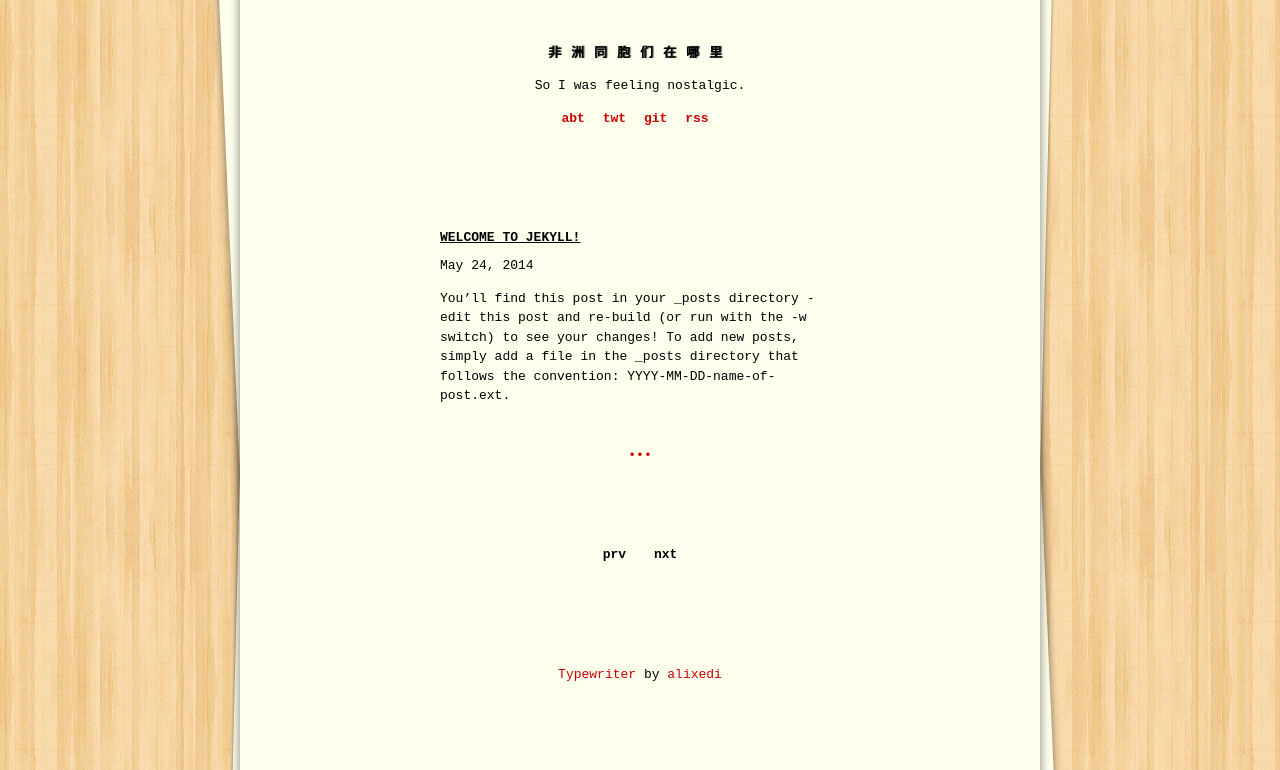
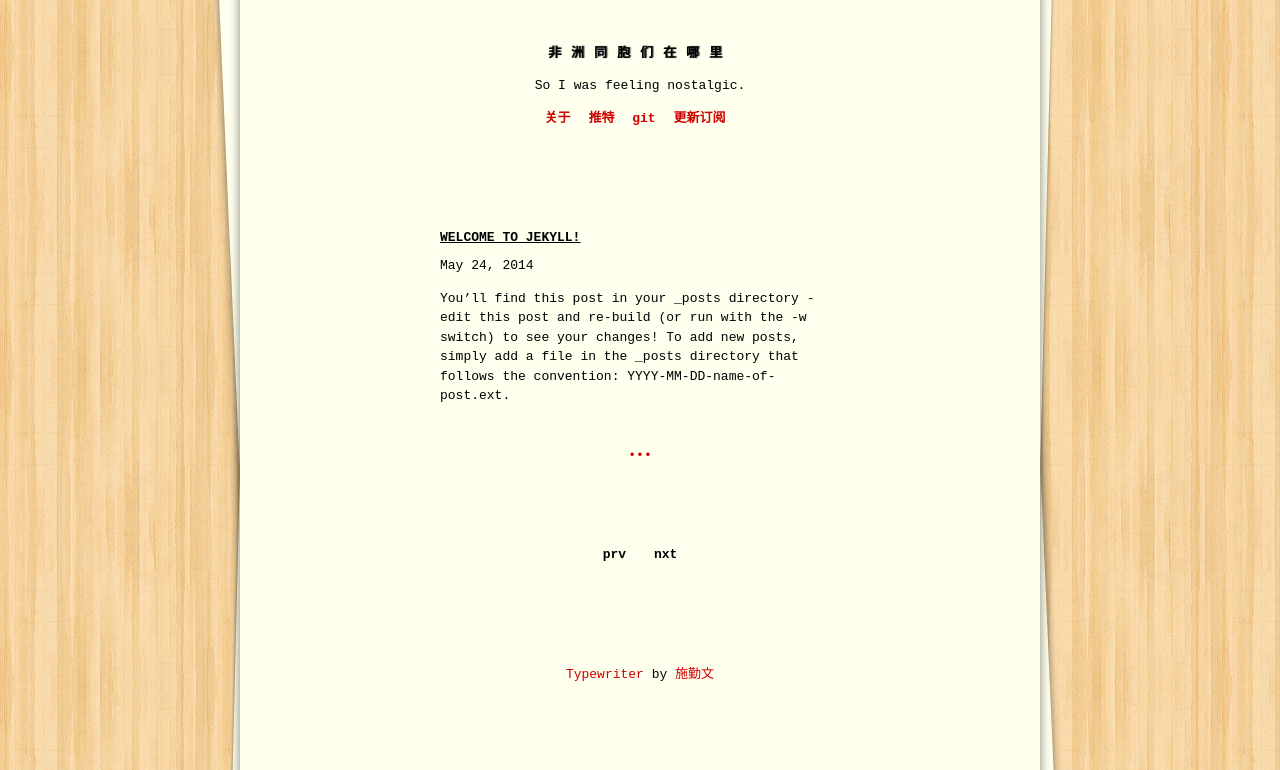
Before and after one commit to qinwenshi/africanbrother.github.io, a Jekyll site: the page built from index.html, in a window 1280 px wide. Shown: the part 265-1035 px from the top of the page. Built offline with Jekyll 4.4.1, drawn with Linux system fonts in a browser that asks for light colours; the list of posts is cut into pages by our own code.

Commit message:
adjust ui

```diff
--- a/_config.yml
+++ b/_config.yml
@@ -12,11 +12,11 @@ paginate: 3
 
 # Links
 links:
-  - title: "abt"
+  - title: "关于"
     url: /about
-  - title: "twt"
+  - title: "推特"
     url: http://twitter.com/shiqinwen
   - title: "git"
     url: http://github.com/qinwenshi
-  - title: "rss"
+  - title: "更新订阅"
     url: /feed.xml
--- a/_includes/footer.html
+++ b/_includes/footer.html
@@ -1,3 +1,3 @@
 <footer class="site-footer">
-<a href="https://github.com/alixedi/typewriter">Typewriter</a> by <a href="http://twitter.com/alixedi">alixedi</a>
+<a href="http://africanbrother.tk">Typewriter</a> by <a href="http://twitter.com/qinwenshi">施勤文</a>
 </footer>
```
